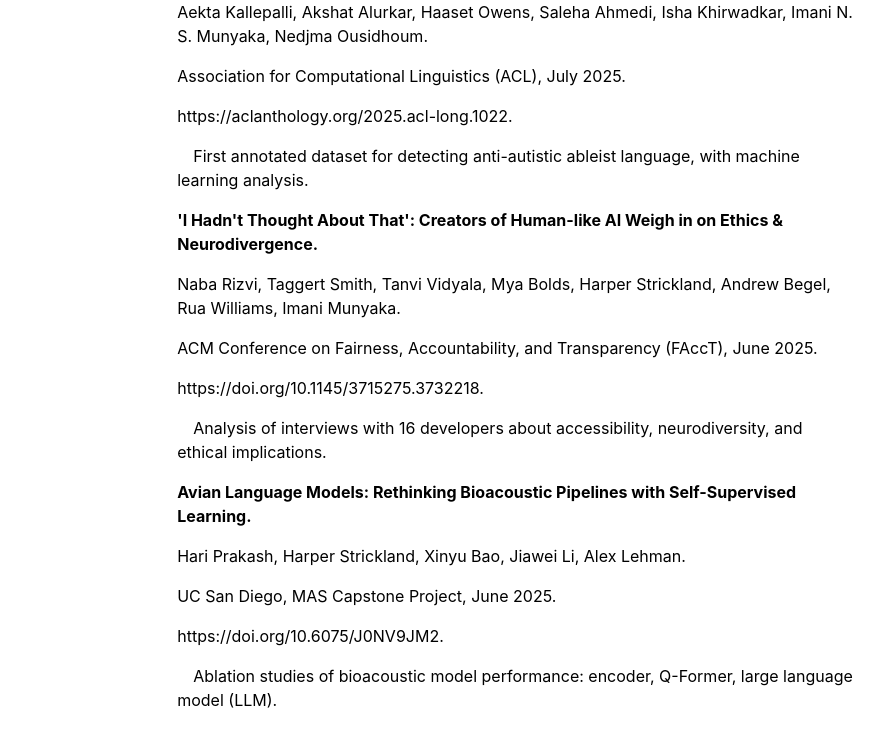
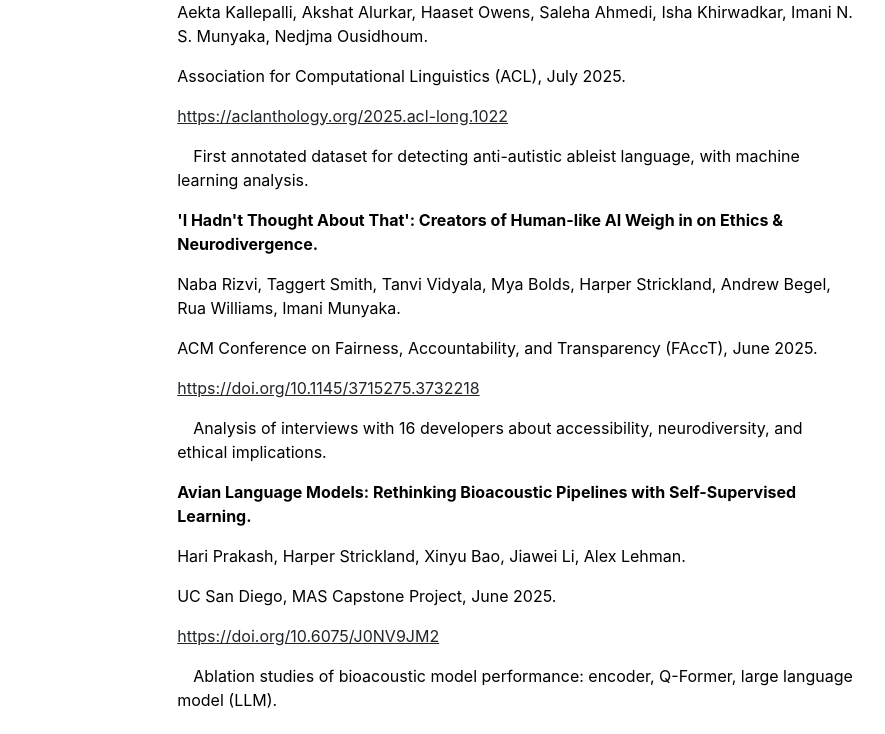
Before and after one commit to speakingofdata/speakingofdata.github.io, a Jekyll site: the page built from research.md, in a window 1280 px wide. Shown: the part 544-1278 px from the top of the page, without its empty margins (197-1082 px from the left). Built offline with Jekyll 4.4.1, drawn with Linux system fonts in a browser that asks for light colours.

Commit message:
Update research.html

```diff
--- a/_layouts/research.html
+++ b/_layouts/research.html
@@ -27,7 +27,7 @@ layout: default
           <p class="fw-bold">{{ section.title }}.</p>
           <p>{{ section.authors }}.</p>
           <p>{{ section.source }}, {{ section.date }}.</p>
-          <p>{{ section.url }}.</p>
+          <p><a href={{ section.url }}>{{ section.url }}</a></p>
           <p>&emsp;{{ section.description }}</p>
         {% endfor %}
       </div>
```
